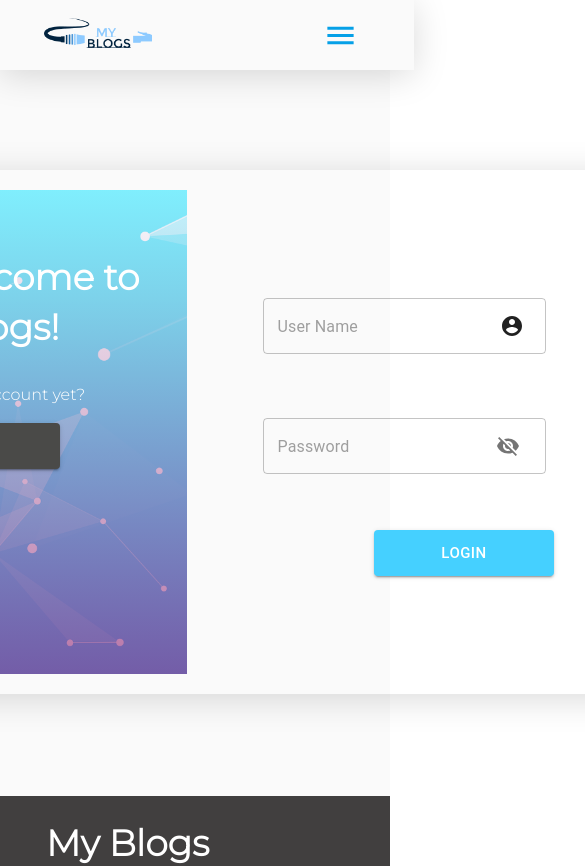
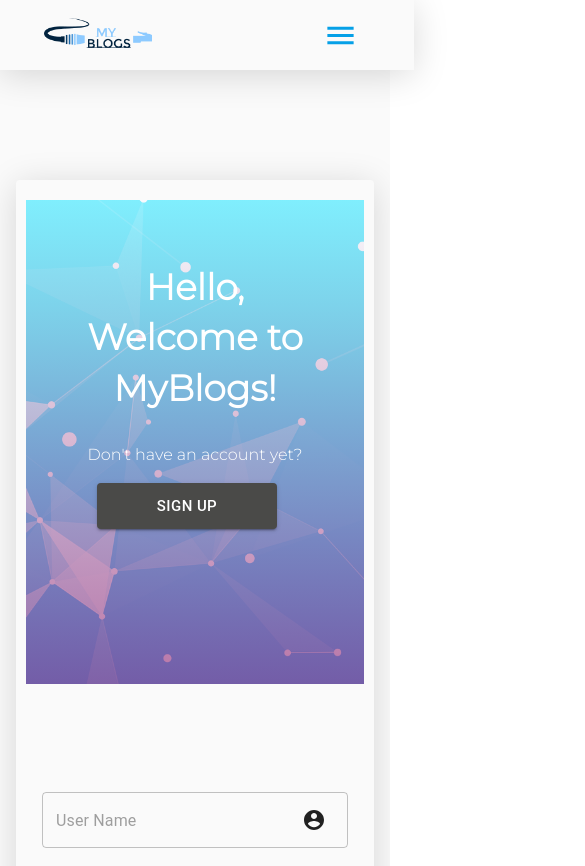
Before and after one commit to pbohora/Bloglist-frontend, a React (Create React App) app: page /login in a window 390 px wide. Shown: the top 866 px of the page, 585 px wide, since content can reach past the window. Built offline with nearby package versions, Linux system fonts and the light colour scheme; no server answers.

Commit message:
responsive login and signup page

```diff
--- a/src/Pages/LoginPage.js
+++ b/src/Pages/LoginPage.js
@@ -19,7 +19,7 @@
       sucessMessage={sucessMessage}
       errorMessage={errorMessage}
     >
-      <div style={{ paddingTop: "100px" }}>
+      <div style={{ paddingTop: "110px", minHeight: "73vh" }}>
         <Section>
           <BoxContainer>
             <AuthContainer
--- a/src/Pages/SignupPage.js
+++ b/src/Pages/SignupPage.js
@@ -19,7 +19,7 @@
       sucessMessage={sucessMessage}
       errorMessage={errorMessage}
     >
-      <div style={{ paddingTop: "100px" }}>
+      <div style={{ paddingTop: "110px", minHeight: "73vh" }}>
         <Section>
           <BoxContainer>
             <AuthContainer
--- a/src/Pages/SingleUserPage.js
+++ b/src/Pages/SingleUserPage.js
@@ -21,10 +21,21 @@
     justifyContent: "center",
     alignItems: "center",
     width: "100%",
+    minHeight: "60vh",
   },
   singleBlog: {
+    [theme.breakpoints.down("sm")]: {
+      margin: "4px 10px",
+    },
+
+    [theme.breakpoints.up("md")]: {
+      flexBasis: "45%",
+      margin: "4px 16px",
+    },
+    [theme.breakpoints.up("lg")]: {
       flexBasis: "45%",
       margin: "4px 24px",
+    },
   },
 }));
 
@@ -48,12 +59,16 @@
             <div>
               <h2>Blogs</h2>
               <div className={classes.blogContainer}>
-                {selectedUser.blogs.map((blog) => (
+                {selectedUser.blogs.length > 1 ? (
+                  selectedUser.blogs.map((blog) => (
                     // <li key={blog.id}>{blog.title}</li>
                     <div key={blog.id} className={classes.singleBlog}>
                       <Blog blog={blog} user={user} />
                     </div>
-                ))}
+                  ))
+                ) : (
+                  <p>No blogs from {selectedUser.name}</p>
+                )}
               </div>
             </div>
           </BoxContainer>
--- a/src/components/AuthContainer.js
+++ b/src/components/AuthContainer.js
@@ -5,13 +5,16 @@
 
 const useStyles = makeStyles((theme) => ({
   container: {
+    [theme.breakpoints.down("sm")]: {
+      flexDirection: "column",
+    },
     display: "flex",
     flexDirection: "row",
+    width: "100%",
     justifyContent: "center",
     textAlign: " center",
   },
   imgContainer: {
-    width: "450px",
     height: "420px",
     padding: "32px 44px",
     backgroundPosition: " center",
--- a/src/components/BlogpostForm.js
+++ b/src/components/BlogpostForm.js
@@ -13,7 +13,10 @@
 
 const useStyles = makeStyles((theme) => ({
   root: {
-    padding: "40px 120px",
+    [theme.breakpoints.down("sm")]: {
+      padding: "32px 24px",
+    },
+    padding: "32px 80px",
     backgroundColor: "transparent",
   },
   createButton: {
@@ -27,7 +30,7 @@
   },
 
   margin: {
-    margin: theme.spacing(4, 0),
+    margin: theme.spacing(3, 0),
     color: "white",
   },
 }));
--- a/src/components/Footer.js
+++ b/src/components/Footer.js
@@ -6,10 +6,11 @@
     [theme.breakpoints.down("xs")]: {
       padding: "12px 40px",
     },
+
     backgroundColor: "rgb(65, 63, 63)",
     color: "white",
     marginTop: "auto",
-
+    padding: "20px 100px",
     height: "8rem",
     display: "flex",
     flexDirection: "column",
--- a/src/components/LoginForm.js
+++ b/src/components/LoginForm.js
@@ -17,7 +17,11 @@
 
 const useStyles = makeStyles((theme) => ({
   root: {
-    padding: 60,
+    [theme.breakpoints.down("sm")]: {
+      width: "100%",
+      padding: "60px 0px",
+    },
+    padding: "60px 20px",
     width: "50%",
     height: "100%",
   },
--- a/src/components/SignupForm.js
+++ b/src/components/SignupForm.js
@@ -18,7 +18,11 @@
 
 const useStyles = makeStyles((theme) => ({
   root: {
-    padding: "0px 60px",
+    [theme.breakpoints.down("sm")]: {
+      width: "100%",
+      padding: "60px 0px",
+    },
+    padding: "0px 20px",
     height: "100%",
     width: "50%",
   },
--- a/src/components/Users.js
+++ b/src/components/Users.js
@@ -6,7 +6,7 @@
 import { Link } from "react-router-dom";
 import { useSelector } from "react-redux";
 
-const useStyles = makeStyles({
+const useStyles = makeStyles((theme) => ({
   container: {
     display: "flex",
     flexFlow: "wrap row",
@@ -15,8 +15,21 @@
     width: "100%",
   },
   userBox: {
-    flexBasis: "30%",
-    margin: "0px 16px",
+    [theme.breakpoints.down("sm")]: {
+      margin: "0px 16px",
+      width: "100%",
+    },
+    [theme.breakpoints.up("md")]: {
+      flexBasis: "45%",
+      margin: "0px 16px",
+      width: "100%",
+    },
+
+    [theme.breakpoints.up("lg")]: {
+      flexBasis: "30%",
+      margin: "0px 16px",
+      width: "100%",
+    },
   },
   userContainer: {
     display: "flex",
@@ -39,7 +52,7 @@
     cursor: "pointer",
     color: "#05a0e7",
   },
-});
+}));
 
 const AvatarCreater = ({ username }) => {
   const classes = useStyles();
```
Lines whose indentation alone changed are shown as unchanged.
